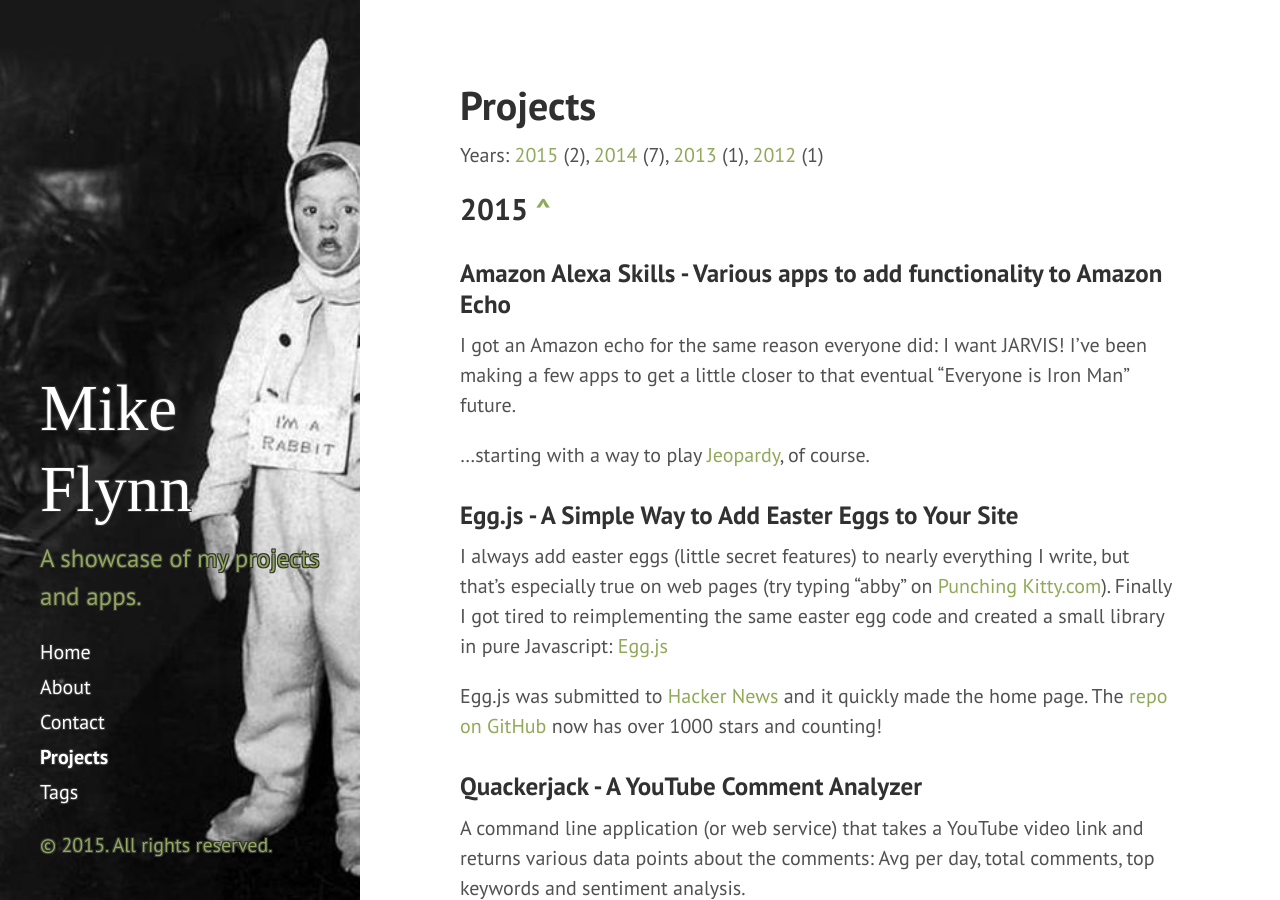
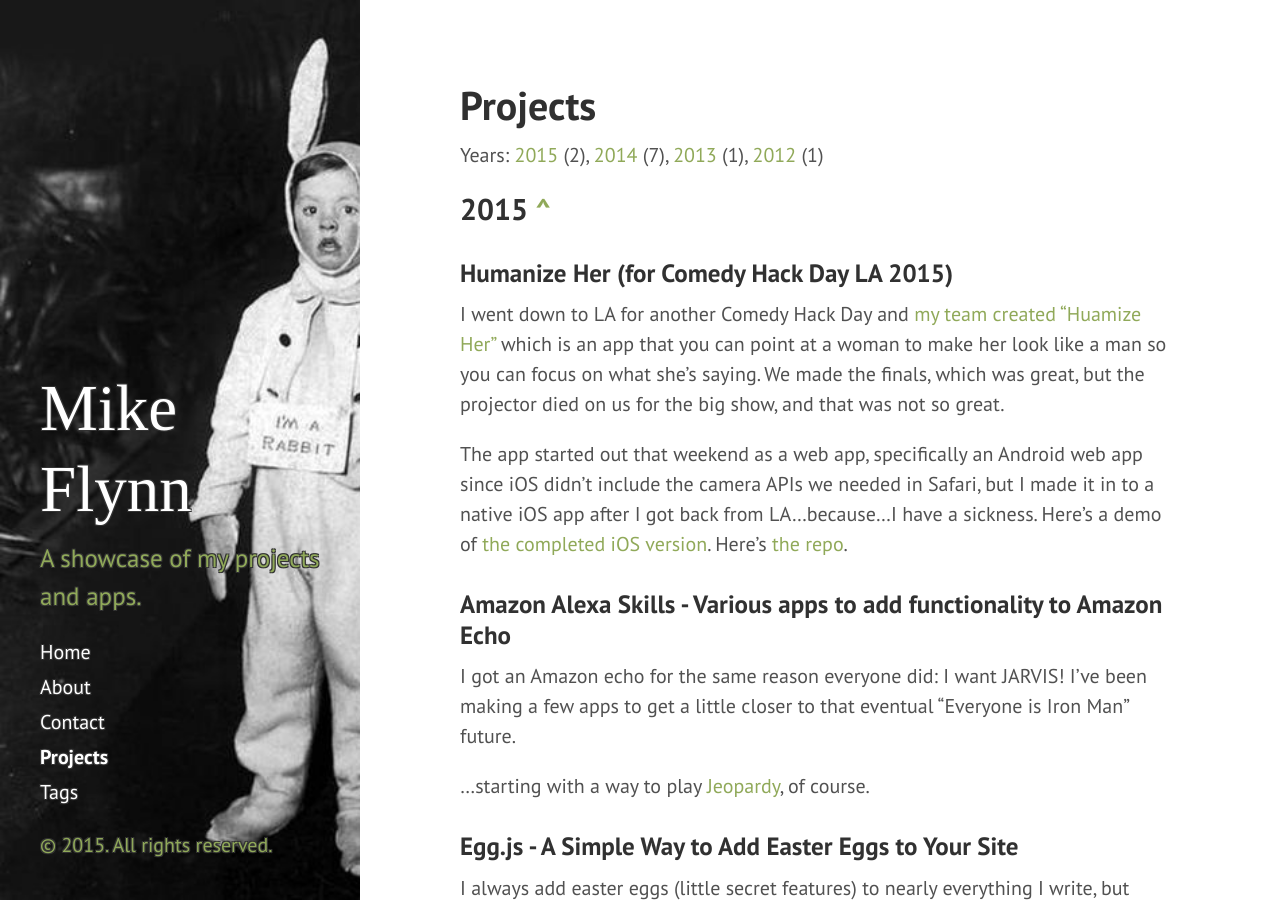
Before and after one commit to mikeflynn/thatmikeflynn.com-archive, a Jekyll site: the page built from projects.md, in a window 1280 px wide and 900 px high. Built offline with Jekyll 4.4.1, drawn with Linux system fonts in a browser that asks for light colours; nearby versions of some CDN libraries; some web fonts are replaced; Markdown is read by kramdown in place of the engine named in the settings.

Commit message:
Updated project page.

```diff
--- a/projects.md
+++ b/projects.md
@@ -8,6 +8,13 @@ Years: [2015](#2015) (2), [2014](#2014) (7), [2013](#2013) (1), [2012](#2012) (1
 
 <a name="2015"></a>
 ## 2015 [&#94;](#top)
+
+<a name="humanizeher"></a>
+### Humanize Her (for Comedy Hack Day LA 2015)
+
+I went down to LA for another Comedy Hack Day and [my team created "Huamize Her"](http://www.comedyhackday.org/demosmade/2015/8/27/humanize-her) which is an app that you can point at a woman to make her look like a man so you can focus on what she's saying. We made the finals, which was great, but the projector died on us for the big show, and that was not so great.
+
+The app started out that weekend as a web app, specifically an Android web app since iOS didn't include the camera APIs we needed in Safari, but I made it in to a native iOS app after I got back from LA...because...I have a sickness. Here's a demo of [the completed iOS version](https://www.youtube.com/watch?v=ekbgMfyBQqQ). Here's [the repo](https://github.com/mikeflynn/humanize-her-ios).
 
 <a name="alexa"></a>
 ### Amazon Alexa Skills - Various apps to add functionality to Amazon Echo
```
